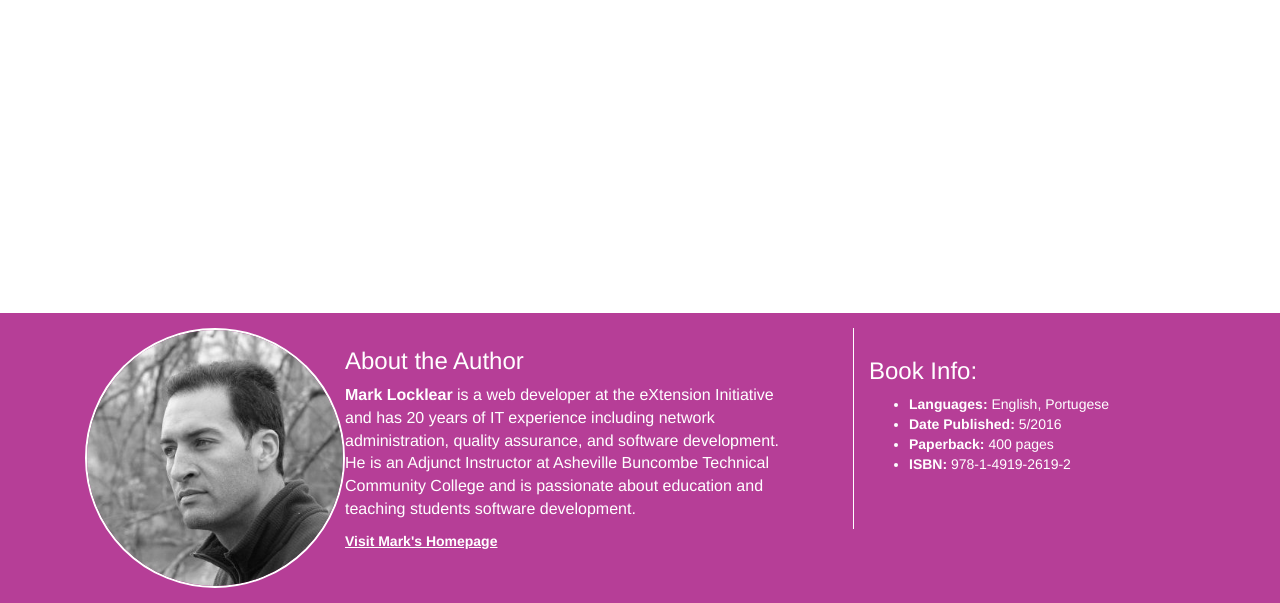
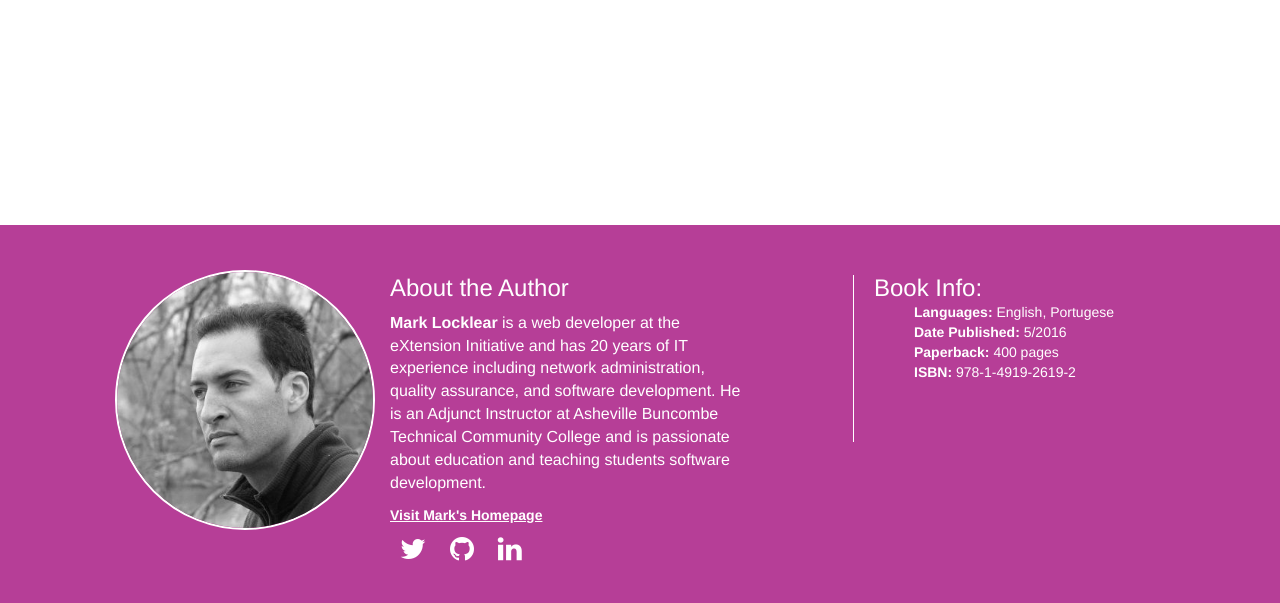
Before and after one commit to bbulpett/railsBookForum, a Rails app: page / in a window 1280 px wide; the page is wider, and only the part inside the window is pictured. Shown: the part 398-1001 px from the top of that part. Run offline with Rails 7, Linux system fonts and the light colour scheme; style sheets or scripts are compiled from the project's sources; some libraries are stand-ins or nearby versions.

Commit message:
Add author-social links

```diff
--- a/app/assets/stylesheets/application.scss
+++ b/app/assets/stylesheets/application.scss
@@ -136,8 +136,9 @@
 /******************* FOOTER - INTERNAL DIVS *****************/
 #about-author {
 	float: left;
-	width: 65%;
+	width: 60%;
 	padding: 15px;
+	margin: 15px;
 }
 
 #about-author a {
@@ -155,14 +156,27 @@
 	border: 2px solid #FFF;
 	border-radius: 50%;
 	float: left;
+	margin: 15px;
 }
 
 #book-info {
 	float: right;
 	border-left: 1px solid #FFF;
-	padding: 10px 15px 45px;
+	padding: 0 20px 50px;
 	width: 30%;
-	margin: 15px;
+	margin: 50px 15px;
+}
+
+#book-info h3 {
+	margin: 0;
+}
+
+#book-info ul {
+	list-style-type: none;
+}
+
+.author-social i{
+	margin: 10px;
 }
 
 /******************* MEDIA QUERIES *********************/
--- a/app/views/application/_footer.html.erb
+++ b/app/views/application/_footer.html.erb
@@ -5,6 +5,11 @@
 			<h3>About the Author</h3>
 			<p><strong>Mark Locklear</strong> is a web developer at the eXtension Initiative and has 20 years of IT experience including network administration, quality assurance, and software development. He is an Adjunct Instructor at Asheville Buncombe Technical Community College and is passionate about education and teaching students software development.</p>
 			<%= link_to "Visit Mark's Homepage", "http://locklear.me/", target: "_blank" %>
+			<div class="author-social">
+				<%= link_to "http://www.twitter.com/marklocklear", target: "_blank" do%><i class="fa fa-twitter fa-2x"></i><% end %>
+				<%= link_to "http://www.github.com/marklocklear", target: "_blank" do%><i class="fa fa-github fa-2x"></i><% end %>
+				<%= link_to "https://www.linkedin.com/in/mark-locklear-3a8719", target: "_blank" do%><i class="fa fa-linkedin fa-2x"></i><% end %>
+			</div>
 		</div>
 		<div id="book-info">
 			<h3>Book Info:</h3>
```
